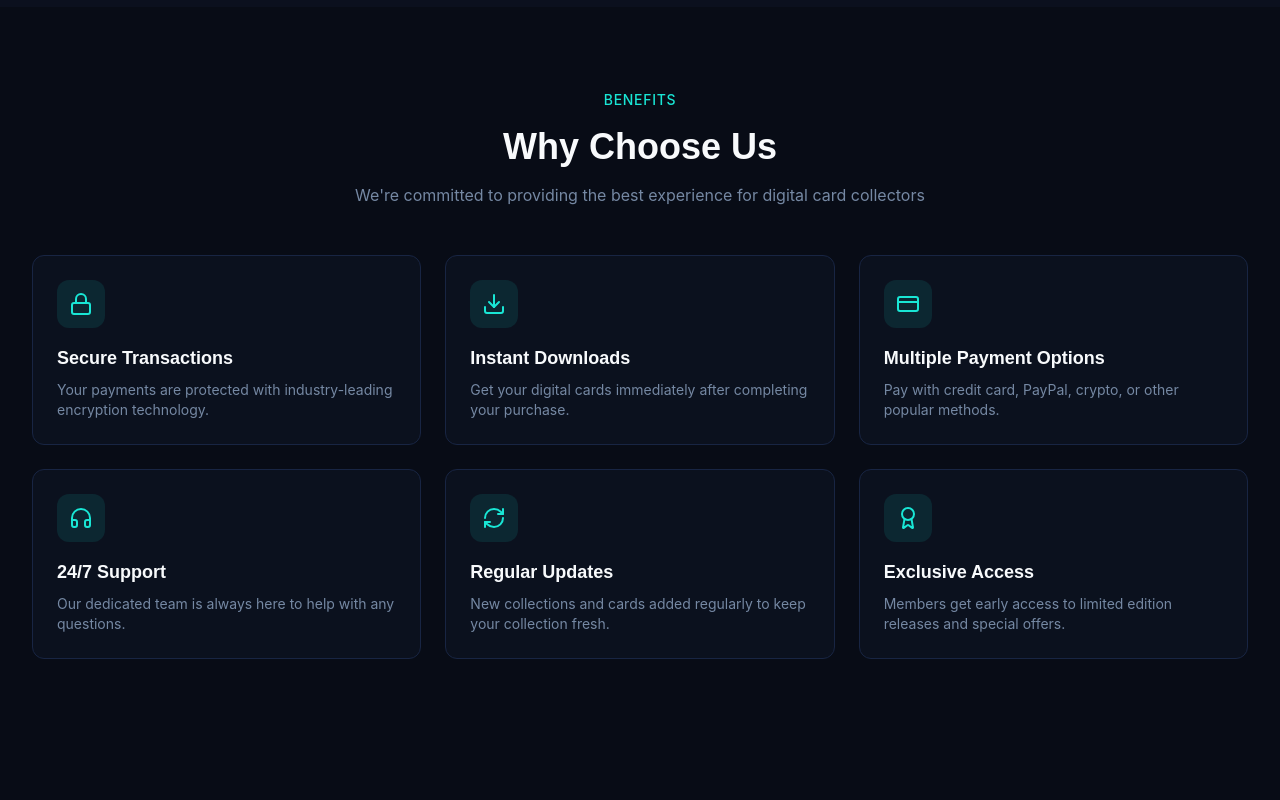
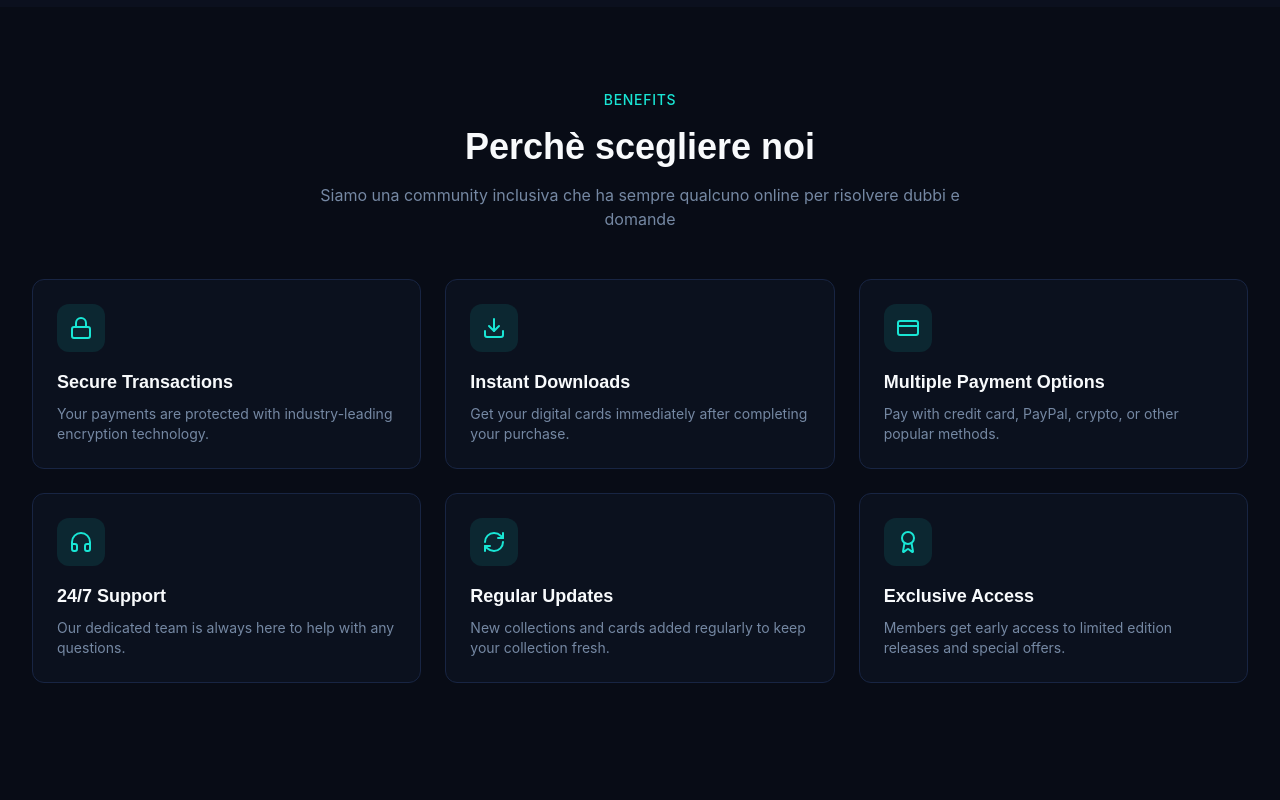
Before and after one commit to Dragonik98/digital-card-hub, a React (Vite) app: page / in a window 1280 px wide. Shown: the part 3360-4160 px from the top of the page. Built offline with nearby package versions, Linux system fonts and the light colour scheme; the HTML template or start-up script is replaced by a standard one.

Commit message:
Visual edit in Lovable
Edited UI in Lovable

```diff
--- a/src/components/home/Advantages.tsx
+++ b/src/components/home/Advantages.tsx
@@ -1,59 +1,42 @@
 import { CreditCard, Download, Lock, Headphones, RefreshCw, Award } from 'lucide-react';
-
-const advantages = [
-  {
+const advantages = [{
   icon: Lock,
   title: 'Secure Transactions',
-    description: 'Your payments are protected with industry-leading encryption technology.',
-  },
-  {
+  description: 'Your payments are protected with industry-leading encryption technology.'
+}, {
   icon: Download,
   title: 'Instant Downloads',
-    description: 'Get your digital cards immediately after completing your purchase.',
-  },
-  {
+  description: 'Get your digital cards immediately after completing your purchase.'
+}, {
   icon: CreditCard,
   title: 'Multiple Payment Options',
-    description: 'Pay with credit card, PayPal, crypto, or other popular methods.',
-  },
-  {
+  description: 'Pay with credit card, PayPal, crypto, or other popular methods.'
+}, {
   icon: Headphones,
   title: '24/7 Support',
-    description: 'Our dedicated team is always here to help with any questions.',
-  },
-  {
+  description: 'Our dedicated team is always here to help with any questions.'
+}, {
   icon: RefreshCw,
   title: 'Regular Updates',
-    description: 'New collections and cards added regularly to keep your collection fresh.',
-  },
-  {
+  description: 'New collections and cards added regularly to keep your collection fresh.'
+}, {
   icon: Award,
   title: 'Exclusive Access',
-    description: 'Members get early access to limited edition releases and special offers.',
-  },
-];
-
+  description: 'Members get early access to limited edition releases and special offers.'
+}];
 export function Advantages() {
-  return (
-    <section className="py-20">
+  return <section className="py-20">
       <div className="container">
         <div className="text-center mb-12">
           <span className="text-sm font-medium text-primary uppercase tracking-wider">Benefits</span>
-          <h2 className="font-display text-3xl sm:text-4xl font-bold mt-4 mb-4">
-            Why Choose Us
-          </h2>
-          <p className="text-muted-foreground max-w-2xl mx-auto">
-            We're committed to providing the best experience for digital card collectors
-          </p>
+          <h2 className="font-display text-3xl sm:text-4xl font-bold mt-4 mb-4">Perchè scegliere noi</h2>
+          <p className="text-muted-foreground max-w-2xl mx-auto">Siamo una community inclusiva che ha sempre qualcuno online per risolvere dubbi e domande</p>
         </div>
 
         <div className="grid sm:grid-cols-2 lg:grid-cols-3 gap-6">
-          {advantages.map((advantage, index) => (
-            <div
-              key={advantage.title}
-              className="group rounded-xl border border-border bg-card p-6 transition-all duration-300 hover:border-primary/50 hover:shadow-[0_0_30px_hsl(var(--primary)/0.15)]"
-              style={{ animationDelay: `${index * 0.1}s` }}
-            >
+          {advantages.map((advantage, index) => <div key={advantage.title} className="group rounded-xl border border-border bg-card p-6 transition-all duration-300 hover:border-primary/50 hover:shadow-[0_0_30px_hsl(var(--primary)/0.15)]" style={{
+          animationDelay: `${index * 0.1}s`
+        }}>
               <div className="rounded-lg bg-primary/10 w-12 h-12 flex items-center justify-center mb-4 group-hover:bg-primary/20 transition-colors">
                 <advantage.icon className="h-6 w-6 text-primary" />
               </div>
@@ -63,10 +46,8 @@ export function Advantages() {
               <p className="text-muted-foreground text-sm">
                 {advantage.description}
               </p>
-            </div>
-          ))}
+            </div>)}
         </div>
       </div>
-    </section>
-  );
+    </section>;
 }
```
Lines whose indentation alone changed are shown as unchanged.
